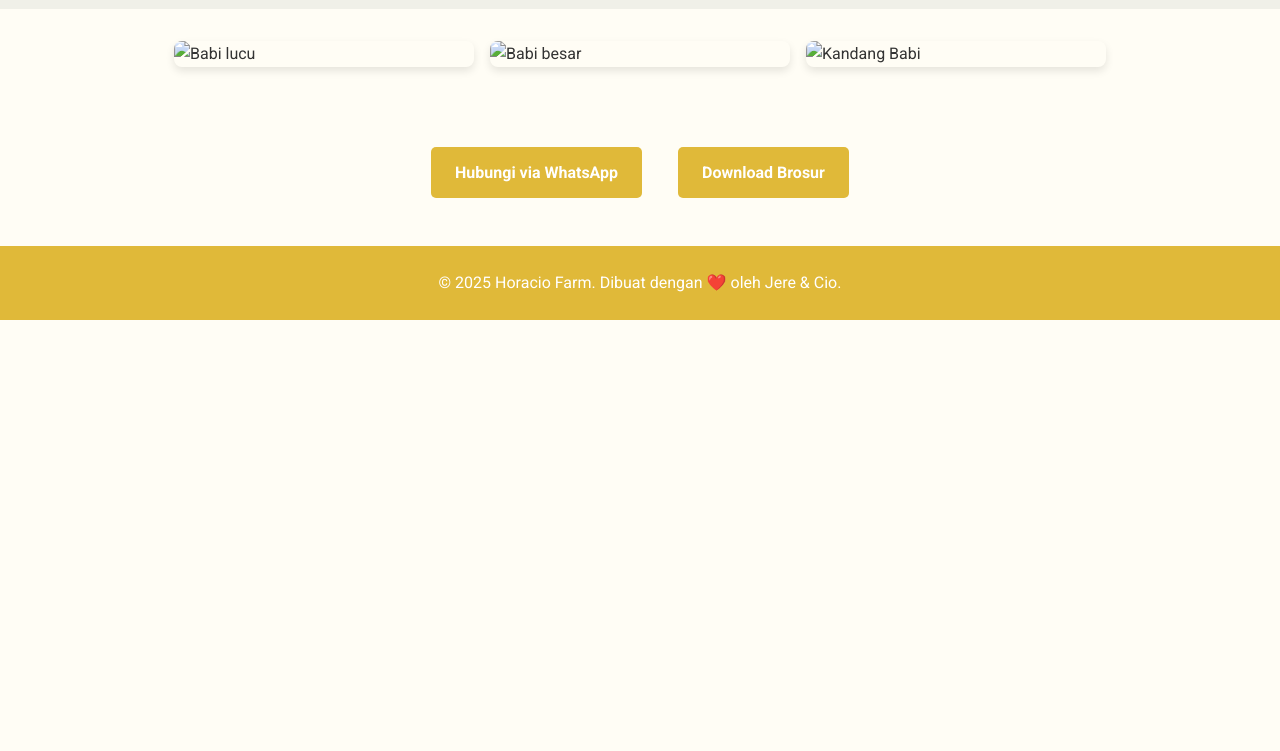
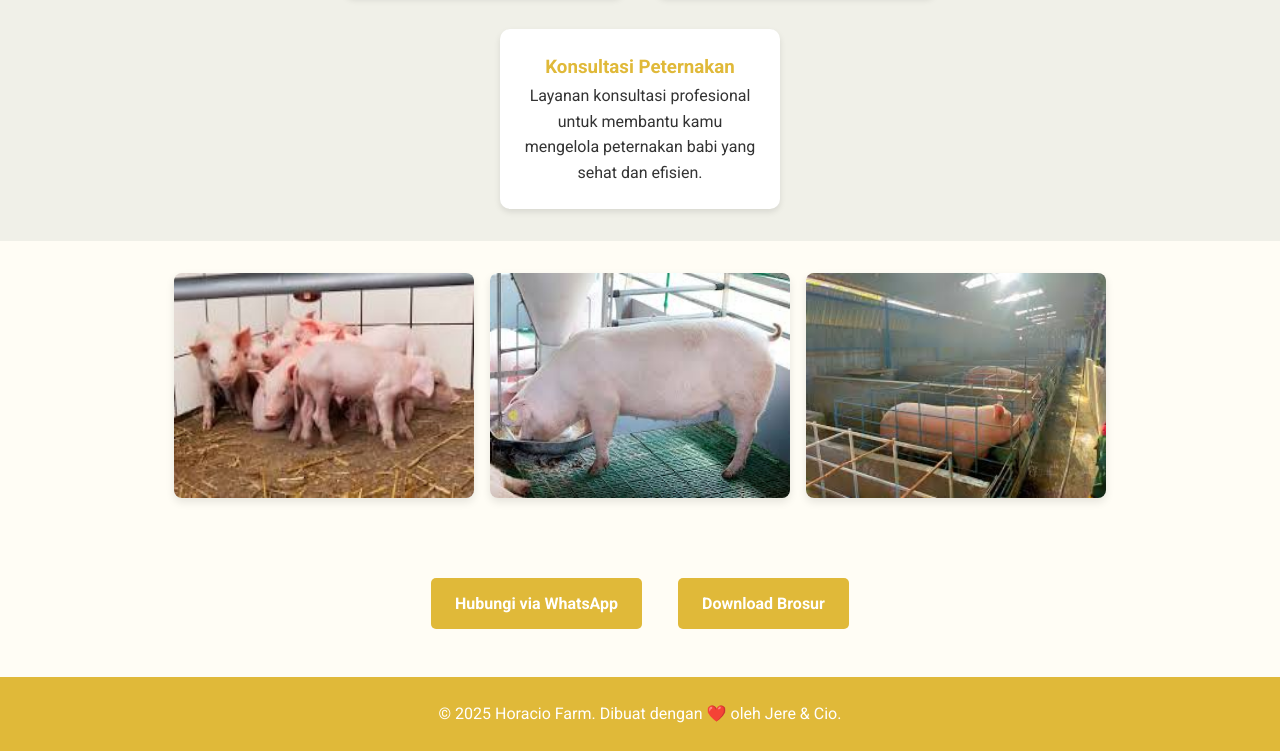
Before and after one commit to dohardojeremiah/horacio-farm, a plain HTML site: page index.html in a window 1280 px wide. Shown: the part 1501-2252 px from the top of the page. Before the commit the page ends 1821 px from the top, so only its background shows below. Drawn offline with Linux system fonts and the light colour scheme.

Commit message:
Update index.html

```diff
--- a/index.html
+++ b/index.html
@@ -99,7 +99,7 @@
 <body>
 
   <header>
-    <img src="images\logohoraciofarm.jpeg" alt="Logo Horacio Farm">
+    <img src="logohoraciofarm.jpeg" alt="Logo Horacio Farm">
     <h1>Horacio Farm</h1>
     <p>Pematangsiantar, Sumatera Utara</p>
   </header>
@@ -149,34 +149,30 @@
   <section class="products-services" style="padding: 2rem 1rem; background-color: #f0f0e8; text-align: center;">
     <h2 style="color: #b68900; margin-bottom: 1rem;">Produk & Layanan</h2>
     <div style="max-width: 900px; margin: 0 auto; display: flex; flex-wrap: wrap; justify-content: center; gap: 2rem;">
-
       <div style="background: white; padding: 1.5rem; border-radius: 10px; box-shadow: 0 3px 6px rgba(0,0,0,0.1); width: 280px;">
         <h3 style="color: #e0b939;">Babi Indukan Unggul</h3>
         <p>Kami menyediakan indukan babi ras Landrace berkualitas tinggi, siap untuk breeding dan pembibitan.</p>
       </div>
-
       <div style="background: white; padding: 1.5rem; border-radius: 10px; box-shadow: 0 3px 6px rgba(0,0,0,0.1); width: 280px;">
         <h3 style="color: #e0b939;">Babi Potong Sehat</h3>
         <p>Babi potong yang sehat dan siap jual, dipelihara dengan standar kebersihan dan kesehatan ketat.</p>
       </div>
-
       <div style="background: white; padding: 1.5rem; border-radius: 10px; box-shadow: 0 3px 6px rgba(0,0,0,0.1); width: 280px;">
         <h3 style="color: #e0b939;">Konsultasi Peternakan</h3>
         <p>Layanan konsultasi profesional untuk membantu kamu mengelola peternakan babi yang sehat dan efisien.</p>
       </div>
-
     </div>
   </section>
 
   <section class="gallery">
-    <img src="images\babi1.jpg" alt="Babi lucu" />
-    <img src="images\babibesar1.jpg" alt="Babi besar" />
-    <img src="images\kandangbabi3.jpg" alt="Kandang Babi" />
+    <img src="babi1.jpg" alt="Babi lucu" />
+    <img src="babibesar1.jpg" alt="Babi besar" />
+    <img src="kandangbabi3.jpg" alt="Kandang Babi" />
   </section>
 
   <section class="cta">
     <a href="https://wa.me/6282121663767" target="_blank">Hubungi via WhatsApp</a>
-    <a href="c:\Horacio Farm\images\Detail_Produk_Horacio_Farm.pdf" download>Download Brosur</a>
+    <a href="Detail_Produk_Horacio_Farm.pdf" download>Download Brosur</a>
   </section>
 
   <footer>
```
Lines whose indentation alone changed are shown as unchanged.
